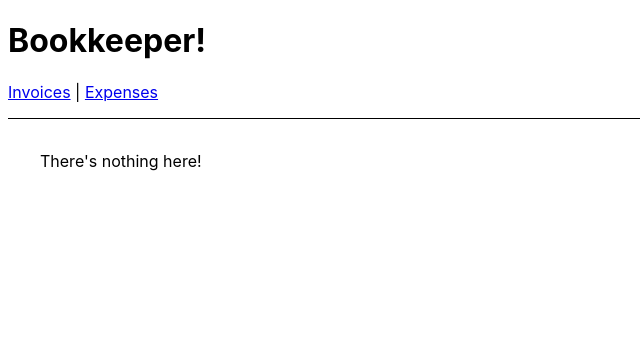
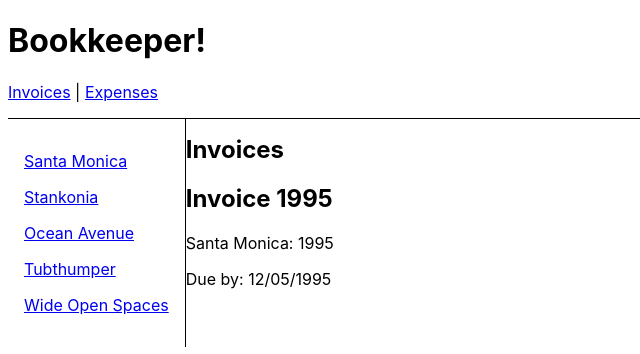
Before and after one commit to sisilhowie99/react-router-tutorial, a React (Vite) app: page /invoices/1995 in a window 1280 px wide. Shown: the top 354 px of the page, without its empty margins (0-640 px from the left). Built offline with nearby package versions, Linux system fonts and the light colour scheme.

Commit message:
Read URL params

```diff
--- a/src/main.jsx
+++ b/src/main.jsx
@@ -4,6 +4,7 @@
 import App from './App';
 import Expenses from './routes/expenses';
 import Invoices from './routes/invoices';
+import Invoice from './routes/invoice';
 import './main.css';
 
 let rootElement = document.getElementById('root');
@@ -12,7 +13,9 @@
   <BrowserRouter>
     <Routes>
       <Route path="/" element={<App />}>
-        <Route path="invoices" element={<Invoices />} />
+        <Route path="invoices" element={<Invoices />}>
+          <Route path=":invoiceId" element={<Invoice />} />
+        </Route>
         <Route path="expenses" element={<Expenses />} />
         <Route
           path="*"
--- /dev/null
+++ b/src/routes/invoice.jsx
@@ -0,0 +1,17 @@
+import { useParams } from 'react-router-dom';
+import { getInvoice } from '../data';
+
+export default function Invoice() {
+  let params = useParams();
+  let invoice = getInvoice(parseInt(params.invoiceId, 10));
+
+  return (
+    <div>
+      <h2>Invoice {params.invoiceId}</h2>
+      <p>
+        {invoice.name}: {invoice.number}
+      </p>
+      <p>Due by: {invoice.due}</p>
+    </div>
+  );
+}
--- a/src/routes/invoices.jsx
+++ b/src/routes/invoices.jsx
@@ -1,4 +1,4 @@
-import { Link } from 'react-router-dom';
+import { Link, Outlet } from 'react-router-dom';
 import { getInvoices } from '../data';
 
 export default function Invoices() {
@@ -19,6 +19,7 @@
       </nav>
       <main style={{ padding: '1rem 0' }}>
         <h2>Invoices</h2>
+        <Outlet />
       </main>
     </div>
   );
```
